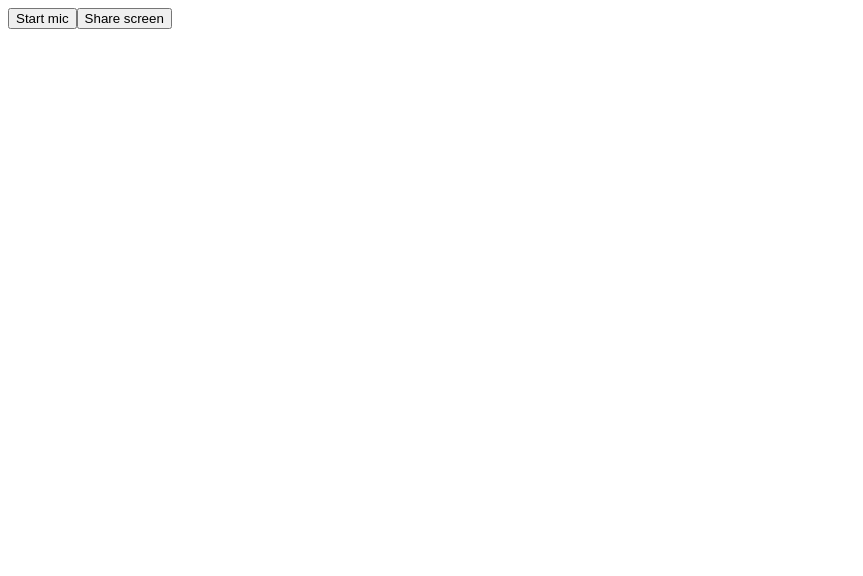
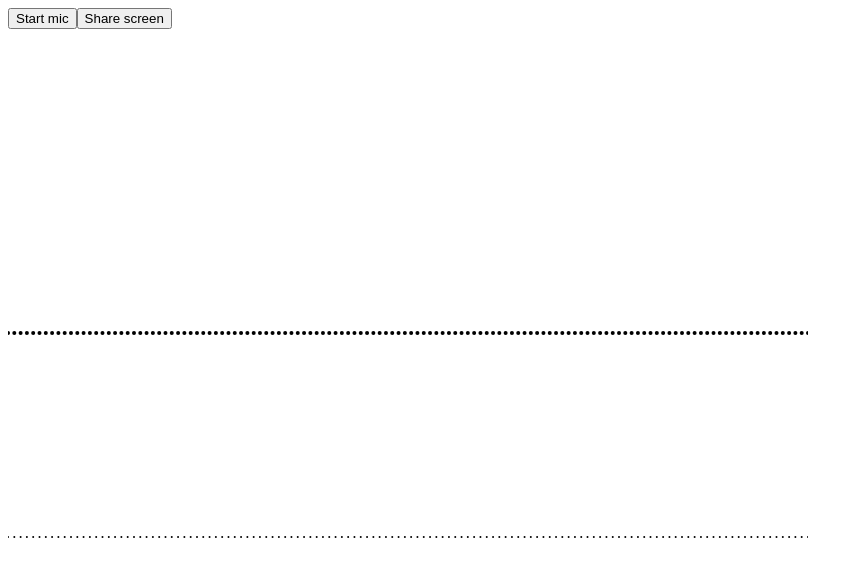
Before and after one commit to runoncedev/audio-visualizer, a React (Vite) app: page / in a window 1280 px wide. Shown: the top 576 px of the page, without its empty margins (0-863 px from the left). Built offline with nearby package versions, Linux system fonts and the light colour scheme; the HTML template or start-up script is replaced by a standard one.

Commit message:
more visualizers

```diff
--- a/src/AudioVisualizer.tsx
+++ b/src/AudioVisualizer.tsx
@@ -1,6 +1,10 @@
 import { useRef, useState } from "react";
 
 import Button from "./components/button";
+import Circles from "./components/visualizers/circles";
+import Dots from "./components/visualizers/dots";
+import Polyline from "./components/visualizers/polyline";
+import Polylines from "./components/visualizers/polylines";
 
 export default function AudioVisualizer() {
   const [dataArray, setDataArray] = useState<number[]>(new Array(128).fill(0));
@@ -50,14 +54,6 @@ export default function AudioVisualizer() {
       cancelAnimationFrame(animationFrameIdRef.current);
     }
   };
-
-  const points = dataArray.map((value, i) => {
-    const barWidth = 800 / (dataArray.length - 1);
-    const x = i * barWidth;
-    const barHeight = value * 0.2;
-    const y = i % 2 ? 100 - barHeight : 100 + barHeight;
-    return `${x},${y}`;
-  });
 
   return (
     <div className="transition flex flex-col items-center justify-center h-dvh bg-white dark:bg-black">
@@ -112,14 +108,10 @@ export default function AudioVisualizer() {
         )}
         {isPlaying && <Button onClick={handleStop}>Stop</Button>}
       </div>
-      <svg
-        width="800"
-        height="200"
-        viewBox="0 0 800 200"
-        className="bg-white transition stroke-black dark:bg-black dark:stroke-white w-full"
-      >
-        <polyline points={points.join(" ")} strokeWidth="1" fill="none" />
-      </svg>
+      <Polyline dataArray={dataArray} />
+      <Dots dataArray={dataArray} />
+      <Circles dataArray={dataArray} />
+      <Polylines dataArray={dataArray} />
     </div>
   );
 }
--- /dev/null
+++ b/src/components/visualizers/circles.tsx
@@ -0,0 +1,29 @@
+type CirclesProps = {
+  dataArray: number[];
+};
+
+export default function Circles({ dataArray }: CirclesProps) {
+  const points = dataArray.map((value, i) => {
+    const barWidth = 800 / (dataArray.length - 1);
+    const x = i * barWidth;
+    const barHeight = value * 0.2;
+    const y = i % 2 ? 100 - barHeight : 100 + barHeight;
+    return `${x},${y}`;
+  });
+
+  return (
+    <svg
+      width="800"
+      height="200"
+      viewBox="0 0 800 200"
+      className="bg-white transition stroke-black dark:bg-black dark:stroke-white w-full"
+    >
+      {points.map((point, i) => {
+        const value = Number(point.split(",")[1]);
+        const radius = Math.max(1, Math.abs(value - 100) / 3);
+        const spacing = 800 / (points.length - 1); // Calculate spacing based on SVG width
+        return <circle key={i} cx={i * spacing} cy={100} r={radius} />;
+      })}
+    </svg>
+  );
+}
--- /dev/null
+++ b/src/components/visualizers/dots.tsx
@@ -0,0 +1,31 @@
+type DotsProps = {
+  dataArray: number[];
+};
+
+export default function Dots({ dataArray }: DotsProps) {
+  const points = dataArray.map((value, i) => {
+    const barWidth = 800 / (dataArray.length - 1);
+    const x = i * barWidth;
+    const barHeight = value * 0.2;
+    const y = i % 2 ? 100 - barHeight : 100 + barHeight;
+    return `${x},${y}`;
+  });
+
+  return (
+    <svg
+      width="800"
+      height="200"
+      viewBox="0 0 800 200"
+      className="bg-white transition stroke-black dark:bg-black dark:stroke-white w-full"
+    >
+      {points.map((point, i) => (
+        <circle
+          key={i}
+          cx={point.split(",")[0]}
+          cy={point.split(",")[1]}
+          r="2"
+        />
+      ))}
+    </svg>
+  );
+}
--- /dev/null
+++ b/src/components/visualizers/polyline.tsx
@@ -0,0 +1,24 @@
+type PolylineProps = {
+  dataArray: number[];
+};
+
+export default function Polyline({ dataArray }: PolylineProps) {
+  const points = dataArray.map((value, i) => {
+    const barWidth = 800 / (dataArray.length - 1);
+    const x = i * barWidth;
+    const barHeight = value * 0.2;
+    const y = i % 2 ? 100 - barHeight : 100 + barHeight;
+    return `${x},${y}`;
+  });
+
+  return (
+    <svg
+      width="800"
+      height="200"
+      viewBox="0 0 800 200"
+      className="bg-white transition stroke-black dark:bg-black dark:stroke-white w-full"
+    >
+      <polyline points={points.join(" ")} strokeWidth="1" fill="none" />
+    </svg>
+  );
+}
--- /dev/null
+++ b/src/components/visualizers/polylines.tsx
@@ -0,0 +1,41 @@
+type PolylineProps = {
+  dataArray: number[];
+};
+
+export default function Polyline({ dataArray }: PolylineProps) {
+  const oddPoints = dataArray.reduce((points, value, i) => {
+    if (i % 2 === 1) {
+      const barWidth = 800 / (dataArray.length - 1);
+      const x = i * barWidth;
+      const barHeight = value * 0.2;
+      const y = 100 - barHeight;
+      points.push(`${x},${y}`);
+    }
+
+    return points;
+  }, [] as string[]);
+
+  const evenPoints = dataArray.reduce((points, value, i) => {
+    if (i % 2 === 0) {
+      const barWidth = 800 / (dataArray.length - 1);
+      const x = i * barWidth;
+      const barHeight = value * 0.2;
+      const y = 100 + barHeight;
+      points.push(`${x},${y}`);
+    }
+
+    return points;
+  }, [] as string[]);
+
+  return (
+    <svg
+      width="800"
+      height="200"
+      viewBox="0 0 800 200"
+      className="bg-white transition stroke-black dark:bg-black dark:stroke-white w-full"
+    >
+      <polyline points={oddPoints.join(" ")} strokeWidth="1" fill="none" />
+      <polyline points={evenPoints.join(" ")} strokeWidth="1" fill="none" />
+    </svg>
+  );
+}
```
